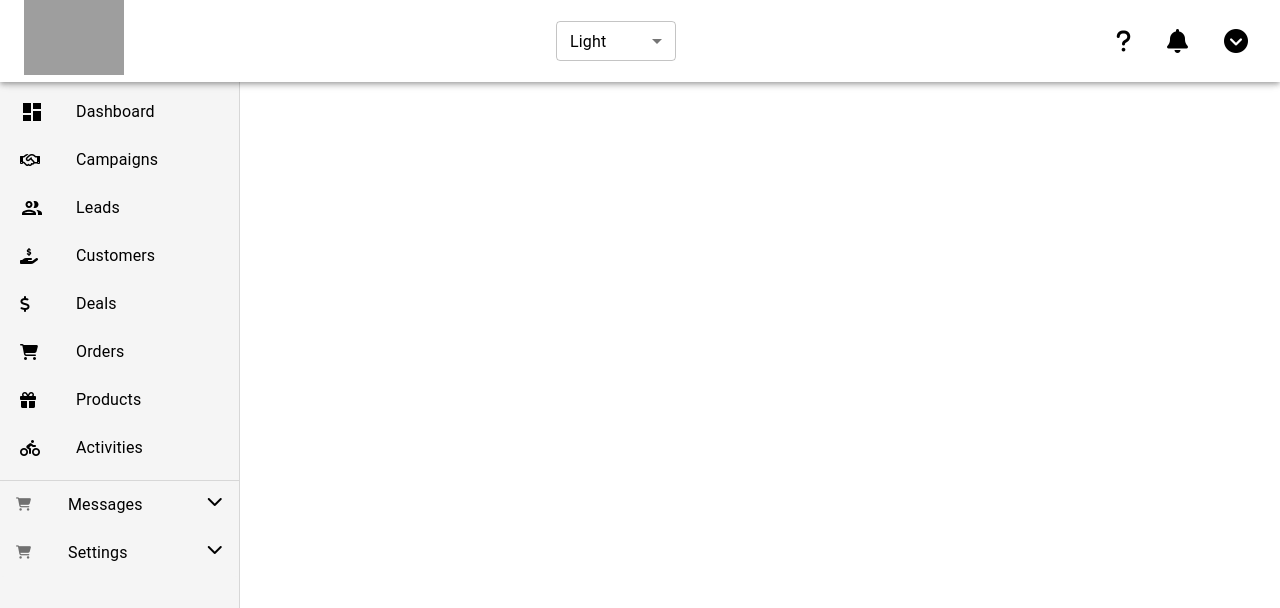
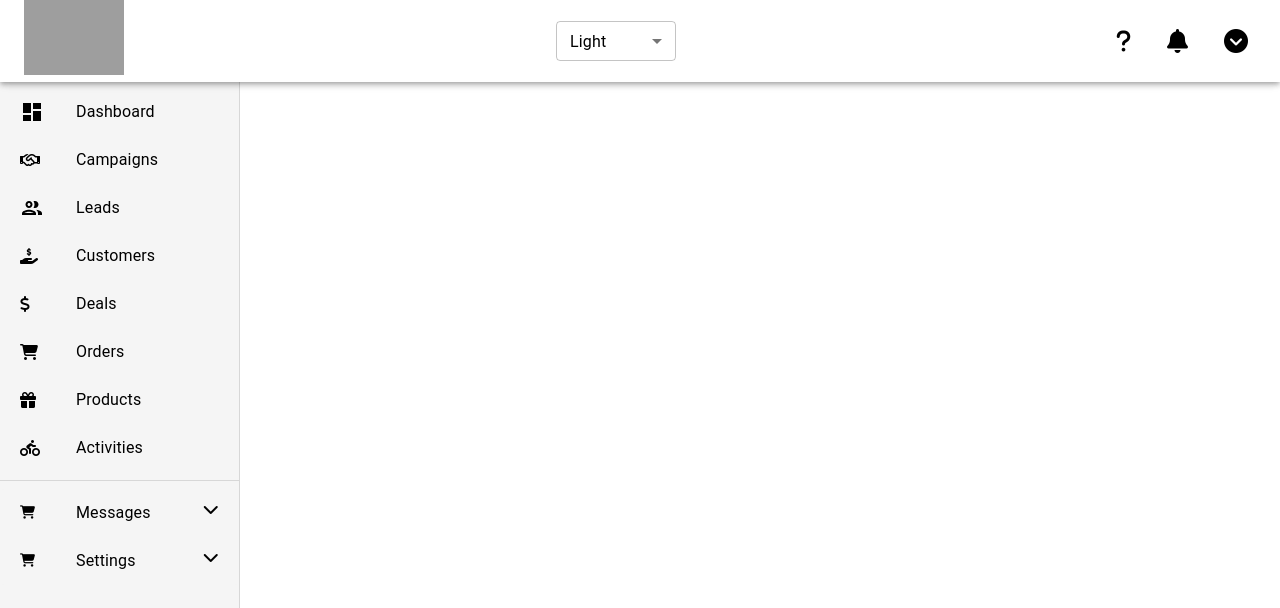
Before and after one commit to yuvraj08-netweb/Dashboard, a React (Vite) app: page / in a window 1280 px wide. Shown: the top 608 px of the page. Built offline with nearby package versions, Linux system fonts and the light colour scheme; grey boxes are pictures that could not be loaded.

Commit message:
sidebar completed

```diff
--- a/src/App.css
+++ b/src/App.css
@@ -5,6 +5,9 @@
     column-gap: 20px;
     row-gap: 20px;
     grid-template-columns: auto auto auto auto auto auto;
+}
+.css-1lj39kh-MuiAccordionDetails-root{
+    padding: 0px !important;
 }
 
 @media screen and (max-width:1024px) {
--- a/src/components/SideBar.jsx
+++ b/src/components/SideBar.jsx
@@ -238,7 +238,7 @@ export default function MiniDrawer({ upperLinks, accordionData }) {
           <Divider />
 
           {/* Accordion Section */}
-          <List sx={{ padding: 0 }}>
+          <List >
             {accordionData?.map((accordion, index) => (
               <Accordion
                 key={index}
@@ -246,6 +246,7 @@ export default function MiniDrawer({ upperLinks, accordionData }) {
                 expanded={expandedIndex === index} // Only expand the selected accordion
                 onChange={() => handleAccordionChange(index)}
                 sx={{
+
                   boxShadow: "none",
                   "&:before": { display: "none" }, // Remove divider
                 }}
@@ -255,28 +256,23 @@ export default function MiniDrawer({ upperLinks, accordionData }) {
                   id={`panel${index}-header`}
                   sx={{
                     minHeight: 48,
+                     padding:"8px 20px !important",
                     display: "flex",
                     alignItems: "center",
-                    padding: "0px 16px", // Same padding as the upper list
-                    // transition: "all 400ms ease", // Smooth layout changes
                     "& .MuiAccordionSummary-content": {
                       margin: 0,
                       display: "flex",
                       alignItems: "center",
-                      gap: "12px",
+                      gap: "16px",
                       width: "100%",
-                      // transition: "all 400ms ease", // Smooth transitions for content layout
                     },
                     backgroundColor: "transparent",
-                    // transition: "background-color 300ms ease, color 300ms ease",
+                    transition: "background-color 300ms ease, color 300ms ease",
                     "&:hover": {
                       backgroundColor: theme.palette.primary.light,
                       color: theme.palette.primary.main,
                     },
                     "&:hover .MuiListItemIcon-root": {
-                      color: theme.palette.primary.main,
-                    },
-                    "&:hover .css-1umw9bq-MuiSvgIcon-root": {
                       color: theme.palette.primary.main,
                     },
                   }}
@@ -287,6 +283,7 @@ export default function MiniDrawer({ upperLinks, accordionData }) {
                       display: "flex",
                       alignItems: "center",
                       transition: "margin-right 400ms", // Smooth margin change
+                      color: theme.palette.primary.main,
                     }}
                   >
                     {accordion.icon}
@@ -299,36 +296,38 @@ export default function MiniDrawer({ upperLinks, accordionData }) {
                       overflow: "hidden",
                       textOverflow: "ellipsis",
                       display: "flex",
-                      justifyContent:"space-between",
+                      justifyContent: "space-between",
                     }}
                   >
                     {accordion.title}
 
-                    {expandedIndex === index ?  <i className="fa fa-chevron-up"></i> :  <i className="fa fa-chevron-down"></i>}
-
+                    {expandedIndex === index ? (
+                      <i className="fa fa-chevron-up"></i>
+                    ) : (
+                      <i className="fa fa-chevron-down"></i>
+                    )}
                   </Typography>
                 </AccordionSummary>
 
-                <AccordionDetails sx={{ padding: "0px 16px" }}>
+                <AccordionDetails>
                   {accordion.items.map((item, idx) => (
                     <ListItemButton
                       key={idx}
                       onClick={() => handleNavigation(item.linkPath)}
                       sx={{
                         minHeight: 48,
-                        px: 2.5,
                         display: "flex",
                         alignItems: "center",
-                        gap: "12px", // Space between icon and text
-                        // transition: "all 300ms ease", // Smooth layout change
+                        gap: "12px",
                         backgroundColor: "transparent",
-                        transition: "background-color 300ms ease, color 300ms ease",
+                        transition:
+                          "background-color 300ms ease, color 300ms ease",
                         "&:hover": {
-                          backgroundColor: theme.palette.primary.main,
-                          color: "#fff",
+                          backgroundColor: theme.palette.primary.light,
+                          color: theme.palette.primary.main,
                         },
                         "&:hover .MuiListItemIcon-root": {
-                          color: "#fff",
+                          color: theme.palette.primary.main,
                         },
                       }}
                     >
@@ -337,6 +336,7 @@ export default function MiniDrawer({ upperLinks, accordionData }) {
                           minWidth: 40, // Consistent width for icons
                           display: "flex",
                           alignItems: "center",
+                          color: theme.palette.primary.main,
                         }}
                       >
                         {item.linkIcon ||
--- a/src/theme/theme.js
+++ b/src/theme/theme.js
@@ -3,7 +3,7 @@
 export const lightTheme = {
   palette: {
     mode: "light",
-    primary: { main: "#000" },
+    primary: { main: "#000",light: "#6d7075" },
     background: { default: "#fff", paper: "#f5f5f5" },
     text: { primary: "#000" },
   },
@@ -12,7 +12,7 @@ export const lightTheme = {
 export const darkTheme = {
   palette: {
     mode: "dark",
-    primary: { main: "#fff" },
+    primary: { main: "#fff",light: "#9b9b9b" },
     background: { default: "#121212", paper: "#1d1d1d" },
     text: { primary: "#fff" },
   },
```
Also changed, not shown: src/components/Accordian.jsx (deleted, +0 -25 lines). Lines whose indentation alone changed are shown as unchanged.
